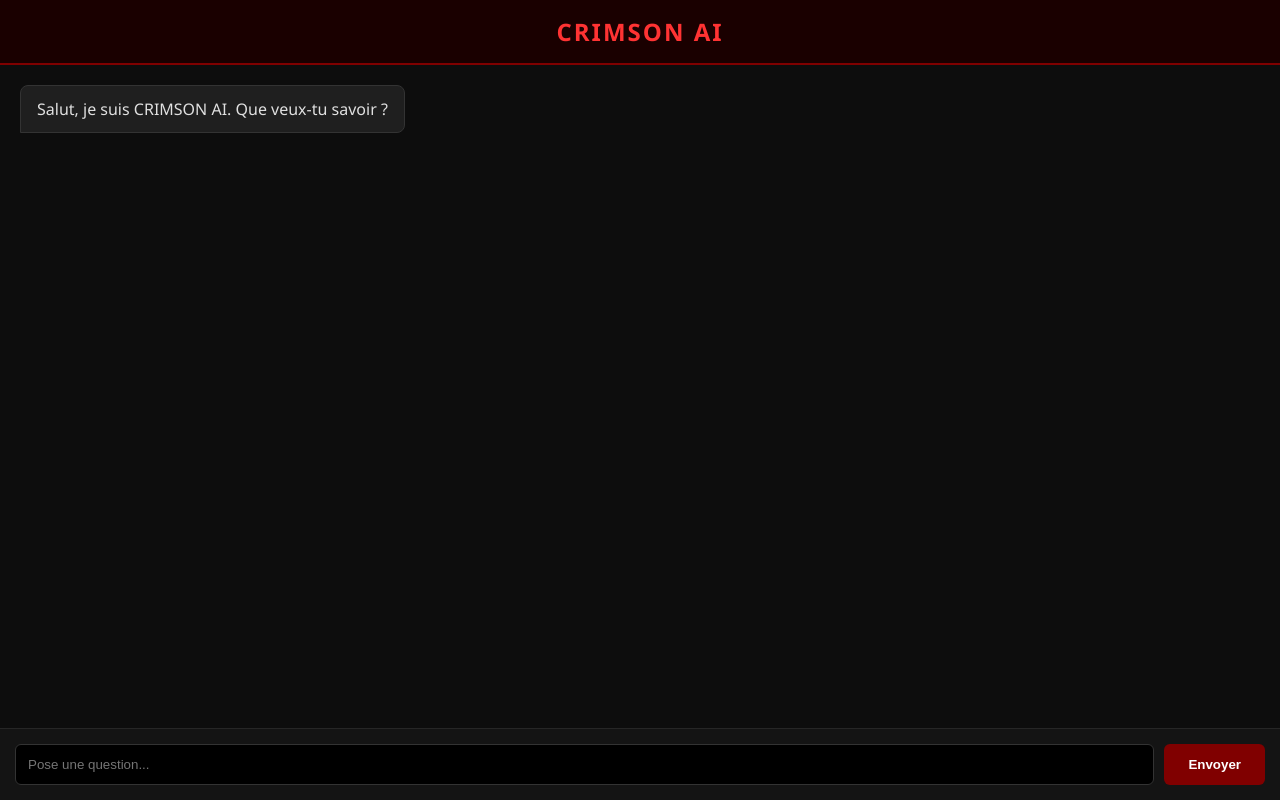
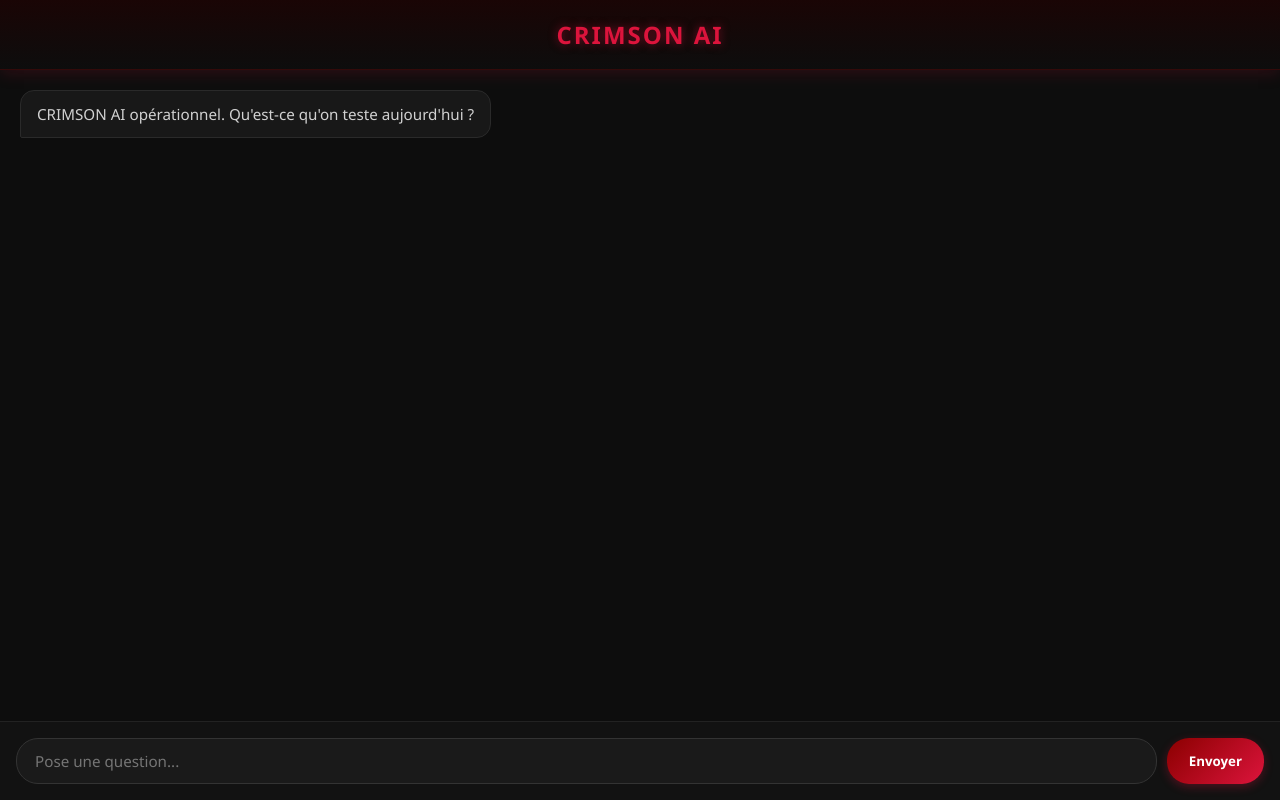
Before and after one commit to CRIMSON667/prompt-api, a website: page public/index.html in a window 1280 px wide. Drawn offline with Linux system fonts and the light colour scheme.

Commit message:
Upgrade UI style to dark crimson theme

```diff
--- a/public/index.html
+++ b/public/index.html
@@ -5,63 +5,202 @@
   <meta name="viewport" content="width=device-width, initial-scale=1.0">
   <title>CRIMSON AI</title>
   <style>
-    * { box-sizing: border-box; margin: 0; padding: 0; }
-    body { background-color: #0d0d0d; color: #fff; font-family: 'Segoe UI', Tahoma, Geneva, Verdana, sans-serif; display: flex; flex-direction: column; height: 100vh; }
-    header { background-color: #1a0000; border-bottom: 2px solid #800000; padding: 15px; text-align: center; font-size: 1.5rem; font-weight: bold; color: #ff3333; letter-spacing: 2px; }
-    #chat-box { flex: 1; padding: 20px; overflow-y: auto; display: flex; flex-direction: column; gap: 15px; }
-    .message { max-width: 80%; padding: 12px 16px; border-radius: 8px; line-height: 1.4; word-wrap: break-word; }
-    .user { align-self: flex-end; background-color: #800000; color: #fff; border-bottom-right-radius: 0; }
-    .bot { align-self: flex-start; background-color: #1f1f1f; color: #e0e0e0; border: 1px solid #333; border-bottom-left-radius: 0; }
-    #input-container { display: flex; padding: 15px; background-color: #141414; border-top: 1px solid #262626; gap: 10px; }
-    input { flex: 1; padding: 12px; border-radius: 6px; border: 1px solid #333; background-color: #000; color: #fff; outline: none; }
-    input:focus { border-color: #800000; }
-    button { padding: 12px 24px; background-color: #800000; color: #fff; border: none; border-radius: 6px; cursor: pointer; font-weight: bold; }
-    button:hover { background-color: #b30000; }
+    * {
+      box-sizing: border-box;
+      margin: 0;
+      padding: 0;
+      font-family: 'Segoe UI', Tahoma, Geneva, Verdana, sans-serif;
+    }
+
+    body {
+      background-color: #0d0d0d;
+      color: #e0e0e0;
+      display: flex;
+      flex-direction: column;
+      height: 100vh;
+      overflow: hidden;
+    }
+
+    header {
+      background: linear-gradient(180deg, #1a0505 0%, #0d0d0d 100%);
+      padding: 18px;
+      text-align: center;
+      border-bottom: 1px solid #330a0a;
+      box-shadow: 0 4px 15px rgba(220, 20, 60, 0.15);
+    }
+
+    header h1 {
+      color: #dc143c;
+      font-size: 1.5rem;
+      letter-spacing: 2px;
+      text-transform: uppercase;
+      font-weight: 800;
+      text-shadow: 0 0 10px rgba(220, 20, 60, 0.5);
+    }
+
+    #chat-container {
+      flex: 1;
+      overflow-y: auto;
+      padding: 20px;
+      display: flex;
+      flex-direction: column;
+      gap: 14px;
+      scroll-behavior: smooth;
+    }
+
+    .message {
+      max-width: 82%;
+      padding: 12px 16px;
+      border-radius: 14px;
+      font-size: 0.95rem;
+      line-height: 1.45;
+      word-wrap: break-word;
+      animation: fadeIn 0.2s ease-in-out;
+    }
+
+    @keyframes fadeIn {
+      from { opacity: 0; transform: translateY(6px); }
+      to { opacity: 1; transform: translateY(0); }
+    }
+
+    .user {
+      align-self: flex-end;
+      background: linear-gradient(135deg, #8b0000 0%, #dc143c 100%);
+      color: #ffffff;
+      border-bottom-right-radius: 2px;
+      box-shadow: 0 3px 10px rgba(220, 20, 60, 0.25);
+    }
+
+    .ai {
+      align-self: flex-start;
+      background-color: #181818;
+      color: #d1d1d1;
+      border: 1px solid #2a2a2a;
+      border-bottom-left-radius: 2px;
+    }
+
+    .error-msg {
+      align-self: center;
+      background-color: rgba(220, 20, 60, 0.1);
+      border: 1px solid #dc143c;
+      color: #ff6b6b;
+      font-size: 0.85rem;
+      border-radius: 8px;
+    }
+
+    #input-container {
+      padding: 16px;
+      background-color: #121212;
+      border-top: 1px solid #222;
+      display: flex;
+      gap: 10px;
+    }
+
+    #prompt {
+      flex: 1;
+      background-color: #1a1a1a;
+      border: 1px solid #333;
+      border-radius: 22px;
+      padding: 12px 18px;
+      color: #fff;
+      font-size: 0.95rem;
+      outline: none;
+      transition: border-color 0.2s;
+    }
+
+    #prompt:focus {
+      border-color: #dc143c;
+    }
+
+    button {
+      background: linear-gradient(135deg, #8b0000 0%, #dc143c 100%);
+      color: white;
+      border: none;
+      padding: 12px 22px;
+      border-radius: 22px;
+      font-weight: bold;
+      cursor: pointer;
+      transition: opacity 0.2s, transform 0.1s;
+      box-shadow: 0 3px 10px rgba(220, 20, 60, 0.3);
+    }
+
+    button:active {
+      transform: scale(0.96);
+    }
+
+    button:disabled {
+      opacity: 0.5;
+      cursor: not-allowed;
+    }
+
+    /* Custom scrollbar */
+    #chat-container::-webkit-scrollbar {
+      width: 6px;
+    }
+
+    #chat-container::-webkit-scrollbar-thumb {
+      background-color: #222;
+      border-radius: 3px;
+    }
   </style>
 </head>
 <body>
-  <header>CRIMSON AI</header>
-  <div id="chat-box">
-    <div class="message bot">Salut, je suis CRIMSON AI. Que veux-tu savoir ?</div>
+
+  <header>
+    <h1>CRIMSON AI</h1>
+  </header>
+
+  <div id="chat-container">
+    <div class="message ai">CRIMSON AI opérationnel. Qu'est-ce qu'on teste aujourd'hui ?</div>
   </div>
+
   <div id="input-container">
-    <input type="text" id="user-input" placeholder="Pose une question..." onkeypress="if(event.key==='Enter') sendMessage()">
-    <button onclick="sendMessage()">Envoyer</button>
+    <input type="text" id="prompt" placeholder="Pose une question..." onkeydown="if(event.key==='Enter') sendPrompt()">
+    <button id="send-btn" onclick="sendPrompt()">Envoyer</button>
   </div>
 
   <script>
-    async function sendMessage() {
-      const input = document.getElementById('user-input');
-      const chatBox = document.getElementById('chat-box');
-      const prompt = input.value.trim();
-      if (!prompt) return;
+    async function sendPrompt() {
+      const input = document.getElementById('prompt');
+      const btn = document.getElementById('send-btn');
+      const chat = document.getElementById('chat-container');
+      const text = input.value.trim();
 
-      const userMsg = document.createElement('div');
-      userMsg.className = 'message user';
-      userMsg.textContent = prompt;
-      chatBox.appendChild(userMsg);
+      if (!text) return;
+
+      // Afficher le message utilisateur
+      const userDiv = document.createElement('div');
+      userDiv.className = 'message user';
+      userDiv.textContent = text;
+      chat.appendChild(userDiv);
 
       input.value = '';
-      chatBox.scrollTop = chatBox.scrollHeight;
+      btn.disabled = true;
+      chat.scrollTop = chat.scrollHeight;
 
-      const botMsg = document.createElement('div');
-      botMsg.className = 'message bot';
-      botMsg.textContent = 'Réflexion en cours...';
-      chatBox.appendChild(botMsg);
-      chatBox.scrollTop = chatBox.scrollHeight;
+      // Indicator de chargement
+      const loadingDiv = document.createElement('div');
+      loadingDiv.className = 'message ai';
+      loadingDiv.textContent = 'Analyse en cours...';
+      chat.appendChild(loadingDiv);
+      chat.scrollTop = chat.scrollHeight;
 
       try {
         const res = await fetch('/api/prompt', {
           method: 'POST',
           headers: { 'Content-Type': 'application/json' },
-          body: JSON.stringify({ prompt })
+          body: JSON.stringify({ prompt: text })
         });
         const data = await res.json();
-        botMsg.textContent = data.reply || data.error || "Erreur de réponse.";
-      } catch (e) {
-        botMsg.textContent = "Erreur de connexion au serveur.";
+
+        loadingDiv.textContent = data.reply || "Aucune réponse reçue.";
+      } catch (err) {
+        loadingDiv.className = 'message error-msg';
+        loadingDiv.textContent = "Erreur de connexion au serveur.";
+      } finally {
+        btn.disabled = false;
+        chat.scrollTop = chat.scrollHeight;
       }
-      chatBox.scrollTop = chatBox.scrollHeight;
     }
   </script>
 </body>
```
